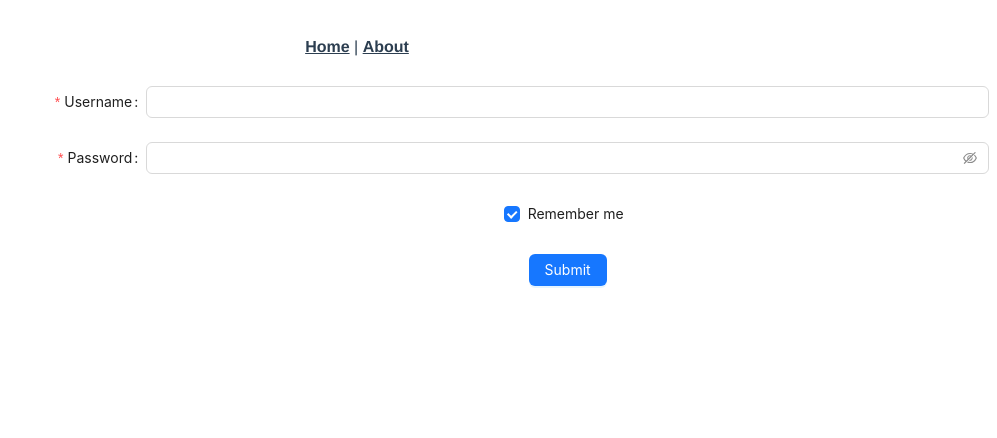
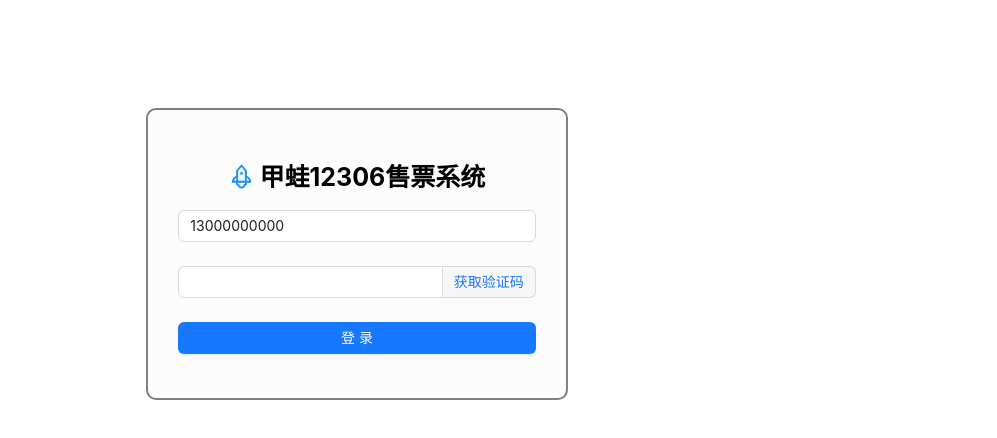
Before and after one commit to linqin-cn/-12306, a Vue app in the folder web/: page /login in a window 1280 px wide. Shown: the top 438 px of the page, without its empty margins (283-1280 px from the left). Built offline with nearby package versions, Linux system fonts and the light colour scheme.

Commit message:
5.6 修改login页面，后端接口未对接

```diff
--- a/web/package.json
+++ b/web/package.json
@@ -10,6 +10,7 @@
   "dependencies": {
     "@ant-design/icons-vue": "^7.0.1",
     "ant-design-vue": "^4.2.6",
+    "axios": "^1.16.1",
     "core-js": "^3.8.3",
     "vue": "^3.2.13",
     "vue-router": "^4.0.3",
--- a/web/src/App.vue
+++ b/web/src/App.vue
@@ -1,30 +1,3 @@
 <template>
-  <nav>
-    <router-link to="/">Home</router-link> |
-    <router-link to="/about">About</router-link>
-  </nav>
   <router-view/>
 </template>
-
-<style>
-#app {
-  font-family: Avenir, Helvetica, Arial, sans-serif;
-  -webkit-font-smoothing: antialiased;
-  -moz-osx-font-smoothing: grayscale;
-  text-align: center;
-  color: #2c3e50;
-}
-
-nav {
-  padding: 30px;
-}
-
-nav a {
-  font-weight: bold;
-  color: #2c3e50;
-}
-
-nav a.router-link-exact-active {
-  color: #42b983;
-}
-</style>
--- a/web/src/views/login.vue
+++ b/web/src/views/login.vue
@@ -1,54 +1,106 @@
-<script setup>
-</script>
 <template>
+  <a-row class="login">
+    <a-col :span="8" :offset="8" class="login-main">
+      <h1 style="text-align: center"><rocket-two-tone />&nbsp;甲蛙12306售票系统</h1>
       <a-form
-      :model="formState"
+          :model="loginForm"
           name="basic"
-      :label-col="{ span: 8 }"
-      :wrapper-col="{ span: 16 }"
           autocomplete="off"
-      @finish="onFinish"
-      @finishFailed="onFinishFailed"
       >
         <a-form-item
-        label="Username"
-        name="username"
-        :rules="[{ required: true, message: 'Please input your username!' }]"
+            label=""
+            name="mobile"
+            :rules="[{ required: true, message: '请输入手机号!' }]"
         >
-      <a-input v-model:value="formState.username" />
+          <a-input v-model:value="loginForm.mobile" placeholder="手机号"/>
         </a-form-item>
 
         <a-form-item
-        label="Password"
-        name="password"
-        :rules="[{ required: true, message: 'Please input your password!' }]"
+            label=""
+            name="code"
+            :rules="[{ required: true, message: '请输入验证码!' }]"
         >
-      <a-input-password v-model:value="formState.password" />
+          <a-input v-model:value="loginForm.code">
+            <template #addonAfter>
+              <a @click="sendCode">获取验证码</a>
+            </template>
+          </a-input>
+          <!--<a-input v-model:value="loginForm.code" placeholder="验证码"/>-->
         </a-form-item>
 
-    <a-form-item name="remember" :wrapper-col="{ offset: 8, span: 16 }">
-      <a-checkbox v-model:checked="formState.remember">Remember me</a-checkbox>
+        <a-form-item>
+          <a-button type="primary" block @click="login">登录</a-button>
         </a-form-item>
 
-    <a-form-item :wrapper-col="{ offset: 8, span: 16 }">
-      <a-button type="primary" html-type="submit">Submit</a-button>
-    </a-form-item>
       </a-form>
+    </a-col>
+  </a-row>
 </template>
-<script setup>
-import { reactive } from 'vue';
-const formState = reactive({
-  username: '',
-  password: '',
-  remember: true,
+
+<script>
+import { defineComponent, reactive } from 'vue';
+import axios from 'axios';
+import { notification } from 'ant-design-vue';
+import { useRouter } from 'vue-router'
+import store from "@/store";
+
+export default defineComponent({
+  name: "login-view",
+  setup() {
+    const router = useRouter();
+
+    const loginForm = reactive({
+      mobile: '13000000000',
+      code: '',
     });
-const onFinish = values => {
-  console.log('Success:', values);
+
+    const sendCode = () => {
+      axios.post("/member/member/send-code", {
+        mobile: loginForm.mobile
+      }).then(response => {
+        let data = response.data;
+        if (data.success) {
+          notification.success({ description: '发送验证码成功！' });
+          loginForm.code = "8888";
+        } else {
+          notification.error({ description: data.message });
+        }
+      });
     };
-const onFinishFailed = errorInfo => {
-  console.log('Failed:', errorInfo);
+
+    const login = () => {
+      axios.post("/member/member/login", loginForm).then((response) => {
+        let data = response.data;
+        if (data.success) {
+          notification.success({ description: '登录成功！' });
+          // 登录成功，跳到控台主页
+          router.push("/welcome");
+          store.commit("setMember", data.content);
+        } else {
+          notification.error({ description: data.message });
+        }
+      })
     };
+
+    return {
+      loginForm,
+      sendCode,
+      login
+    };
+  },
+});
 </script>
+
 <style>
-
+.login-main h1 {
+  font-size: 25px;
+  font-weight: bold;
+}
+.login-main {
+  margin-top: 100px;
+  padding: 30px 30px 20px;
+  border: 2px solid grey;
+  border-radius: 10px;
+  background-color: #fcfcfc;
+}
 </style>
```
Also changed, not shown: 1 other file (tests, documents, lock files or other folders). Lines whose indentation alone changed are shown as unchanged.
